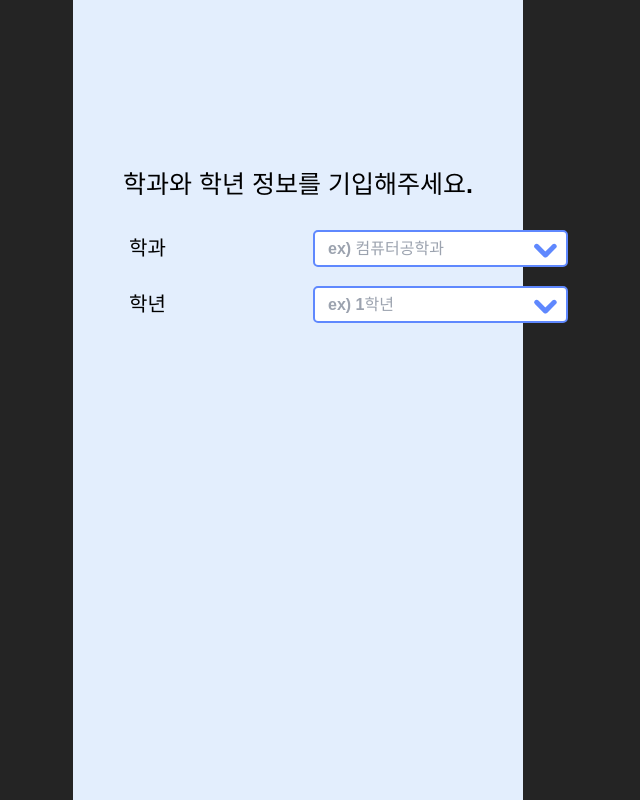
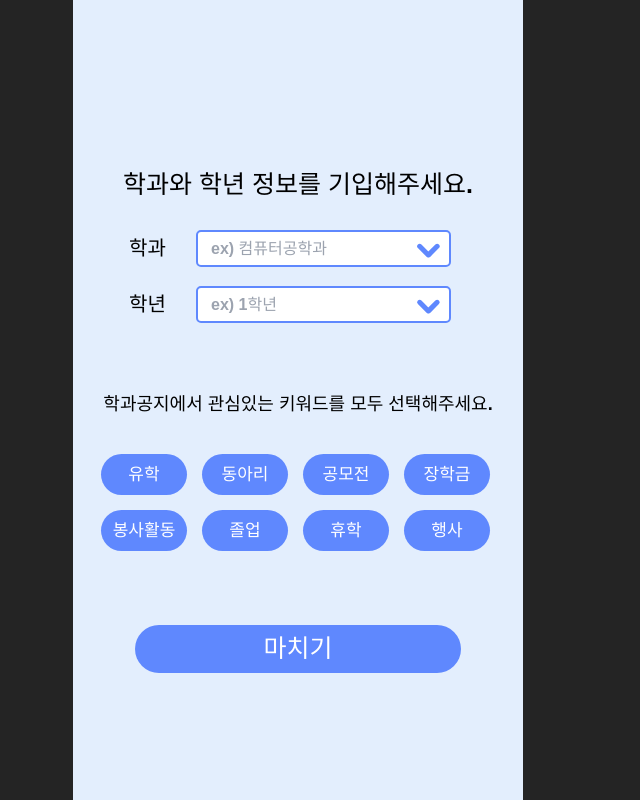
Before and after one commit to Kaggom/Kaggom_FE, a React (Vite) app: page /onboard in a window 1280 px wide. Shown: the whole page, without its empty margins (342-982 px from the left). Built offline with nearby package versions, Linux system fonts and the light colour scheme.

Commit message:
✨ Feat : 키워드 선택 구현

```diff
--- a/src/App.tsx
+++ b/src/App.tsx
@@ -19,41 +19,10 @@ function App() {
             {/* 다른 라우트 추가 */}
           </Routes>
         </main>
-        {location.pathname !== '/login' && location.pathname !== '/onboard' && <SideBar />}
+        {location.pathname !== '/login' && location.pathname !== '/onboard' && location.pathname !== '/' && <SideBar />}
       </div>
     </BrowserRouter>
   );
 }
 
-// function App() {
-//   return (
-//     <div
-//       style={{
-//         display: 'flex',
-//         alignItems: 'center',
-//         justifyContent: 'center',
-//         width: '100vw',
-//         height: '100vh',
-//       }}
-//     >
-//     <BrowserRouter>
-//       <div className="flex h-screen">
-//         <SideBar />
-//             <main className="flex-1 ml-64"> {/* ml-64: 네비게이션 바의 너비만큼 여백 추가 */}
-//         <Routes>
-//         <Route path="/" element={<Main />}></Route>
-//         {/* <Route path="/onboard" element={<Onboard />}></Route> */}
-//         <Route path="/chat" element={<Chat />}></Route>
-//         {/* <Route path="/record" element={<Record />}></Route> */}
-//         {/* <Route path="/mypage" element={<MyPage />}></Route> */}
-//         {/* <Route path="/scrap" element={<Scrap />}></Route> */}
-//         {/* <Route path="*" element={<NotFound />}></Route> */}
-//           </main>
-//         </div>
-//       </Routes>
-//     </BrowserRouter>
-
-//   );
-// }
-
 export default App;
--- a/src/pages/Main.tsx
+++ b/src/pages/Main.tsx
@@ -1,11 +1,12 @@
 import SideBar from "../components/SideBar";
 import Chat from "./Chat/Chat";
 import Login from "./Login/Login";
+import Onboard from "./Onboard/Onboard";
 
 function Main() {
     return (
         <>
-        <Chat />
+        <Onboard />
         </>
     );
 }
--- a/src/pages/Onboard/components/GradeDropDown.tsx
+++ b/src/pages/Onboard/components/GradeDropDown.tsx
@@ -20,7 +20,7 @@ function GradeDropDown({ selectedGrade, onGradeChange }: GradeDropDownProps){
 
     return (
     <>
-        <div className="fixed w-[255px] h-[37px] top-[286px] left-[655px] rounded-[5px] border-[2px] border-blue bg-white resize-none z-40">
+        <div className="absolute w-[255px] h-[37px] top-[286px] left-[123px] rounded-[5px] border-[2px] border-blue bg-white resize-none z-40">
             <textarea
                 className="absolute w-[214px] h-[21px] top-[5px] left-[13px] text-black font-pretendard font-semibold resize-none overflow-hidden"
                 value={selectedGrade}
@@ -31,7 +31,7 @@ function GradeDropDown({ selectedGrade, onGradeChange }: GradeDropDownProps){
             </button>
         </div>
 
-        <div className="fixed top-[321px] left-[655px] inline-block h-[217px] w-[255px] z-40">
+        <div className="absolute top-[321px] left-[123px] inline-block h-[217px] w-[255px] z-40">
                 {isOpen && (
                 <div className="w-[100%] h-[100%] inline-block mr-2 overflow-y-scroll border-[2px] border-blue rounded-[5px] bg-white">
                     <ListItem onClick={onOptionClicked("1학년")}>1학년</ListItem>
@@ -40,6 +40,7 @@ function GradeDropDown({ selectedGrade, onGradeChange }: GradeDropDownProps){
                     <ListItem onClick={onOptionClicked("4학년")}>4학년</ListItem>
                     <ListItem onClick={onOptionClicked("5학년")}>5학년</ListItem>
                     <ListItem onClick={onOptionClicked("6학년")}>6학년</ListItem>
+                    <ListItem onClick={onOptionClicked("6학년")}>대학원생</ListItem>
                 </div>
             )}
         </div>
--- /dev/null
+++ b/src/pages/Onboard/components/InterestButton.tsx
@@ -0,0 +1,33 @@
+import { useCallback, useEffect, useState } from "react";
+
+interface Props {
+    interest : string;
+    onInterestChange: (interest: string, isClicked: boolean) => void;
+}
+
+const InterestButton = ({interest, onInterestChange}:Props) => {
+    const [isClicked, setIsClicked] = useState(false);
+
+    const handleClick = useCallback(() => {
+        setIsClicked(prevState => !prevState);
+    }, []);
+
+    useEffect(() => {
+        if (onInterestChange) {
+            onInterestChange(interest, isClicked);
+        }
+    }, [isClicked]);
+
+    return (
+        <button
+            onClick={handleClick}
+            className={`w-[86px] h-[41px] rounded-[100px] font-pretendard font-semibold text-[17px] ${
+                isClicked ? 'bg-[#C6CFED] text-[#616573]' : 'bg-blue text-white'
+            }`}
+        >
+            {interest}
+        </button>
+    );
+}
+
+export default InterestButton;
--- a/src/pages/Onboard/components/MajorDropDown.tsx
+++ b/src/pages/Onboard/components/MajorDropDown.tsx
@@ -19,7 +19,7 @@ function MajorDropDown({ selectedMajor, onMajorChange }: MajorDropDownProps){
 
     return (
     <>
-        <div className="fixed w-[255px] h-[37px] top-[230px] left-[655px] rounded-[5px] border-[2px] border-blue bg-white resize-none">
+        <div className="absolute w-[255px] h-[37px] top-[230px] left-[123px] rounded-[5px] border-[2px] border-blue bg-white resize-none">
             <textarea
                 className="absolute w-[214px] h-[21px] top-[5px] left-[13px] text-black font-pretendard font-semibold resize-none overflow-hidden"
                 value={selectedMajor}
@@ -30,7 +30,7 @@ function MajorDropDown({ selectedMajor, onMajorChange }: MajorDropDownProps){
             </button>
         </div>
 
-        <div className="fixed top-[265px] left-[655px] inline-block z-50">
+        <div className="absolute top-[265px] left-[123px] inline-block z-50">
                 {isOpen && (
                 <div className="h-[217px] w-[255px] inline-block mr-2 overflow-y-scroll border-[2px] border-blue rounded-[5px] bg-white">
                     <ListItem onClick={onOptionClicked("동양화")}>동양화</ListItem>
--- a/src/pages/Onboard/components/UserSetting.tsx
+++ b/src/pages/Onboard/components/UserSetting.tsx
@@ -1,10 +1,14 @@
 import { useState } from "react";
 import MajorDropDown from "./MajorDropDown";
 import GradeDropDown from "./GradeDropDown";
+import InterestButton from "./InterestButton";
 
 function UserSetting() {
+    const interests = ['유학', '동아리', '공모전', '장학금', '봉사활동', '졸업', '휴학', '행사'];
+
     const [major, setMajor] = useState<string>('');
     const [grade, setGrade] = useState<string>('');
+    const [interest, setInterest] = useState<string[]>([]);
 
     // MajorDropDown에서 선택된 값을 설정하는 함수
     const handleMajorChange = (selectedMajor: string) => {
@@ -15,6 +19,22 @@ function UserSetting() {
     const handleGradeChange = (selectedGrade: string) => {
         setGrade(selectedGrade);
     };
+
+    const handleInterestChange = (selectedInterest: string, clicked: boolean) => {
+        setInterest(prevState => {
+            if (clicked) {
+                // 클릭된 경우: selectedInterest를 배열의 맨 앞에 추가
+                return prevState.includes(selectedInterest)
+                    ? prevState
+                    : [selectedInterest, ...prevState];
+            } else {
+                // 클릭되지 않은 경우: selectedInterest를 배열에서 제거
+                return prevState.filter(interest => interest !== selectedInterest);
+            }
+        });
+    };
+
+    console.log(interest)
 
     return(
         <div className = "relative w-full h-screen bg-[#E3EEFD]">
@@ -30,7 +50,30 @@ function UserSetting() {
                 학년
             </h2>
             <GradeDropDown selectedGrade={grade} onGradeChange={handleGradeChange} />
+            <div className="absolute top-[391px] left-1/2 transform -translate-x-1/2 flex items-center justify-center w-full">
+                <h2 className="font-semibold text-[18px] font-pretendard text-black">
+                    학과공지에서 관심있는 키워드를 모두 선택해주세요.
+                </h2>
+            </div>
+
+            <div className="relative top-[419px] flex flex-wrap mt-[35px] mr-[28px] ml-[28px] mb-[35px] gap-[15px]">
+                {interests.map((data, index) => (
+                    <InterestButton
+                        key={index}
+                        interest={data}
+                        onInterestChange={handleInterestChange}
+                    />
+                ))}
+            </div>
+
+            <button className="absolute top-[625px] left-[62px] w-[326px] h-[48px] rounded-[100px] bg-blue
+                    font-semibold text-[25px] font-pretendard text-white justify-center items-center">
+                마치기
+            </button>
         </div>
+
+
+
 
     );
 }
```
